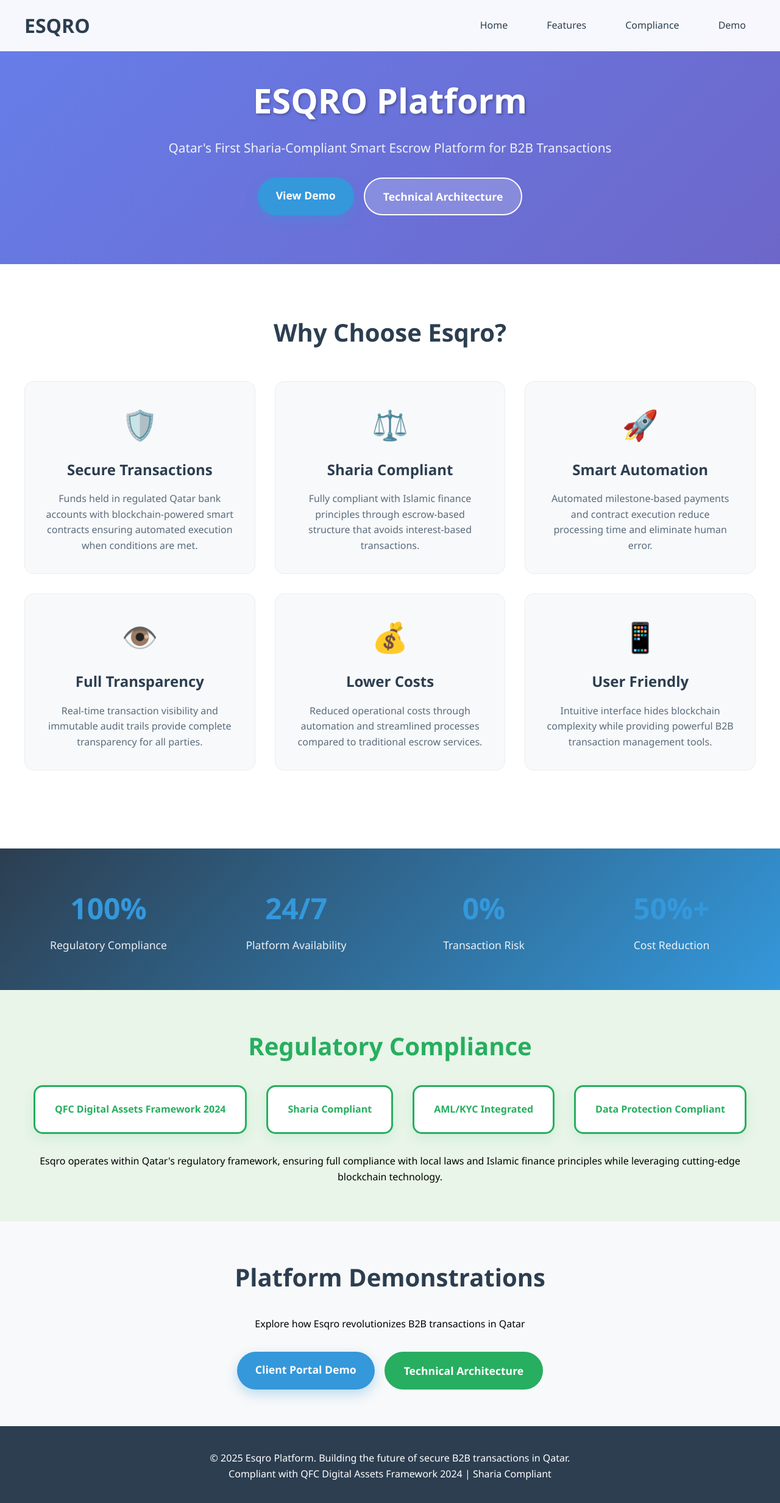
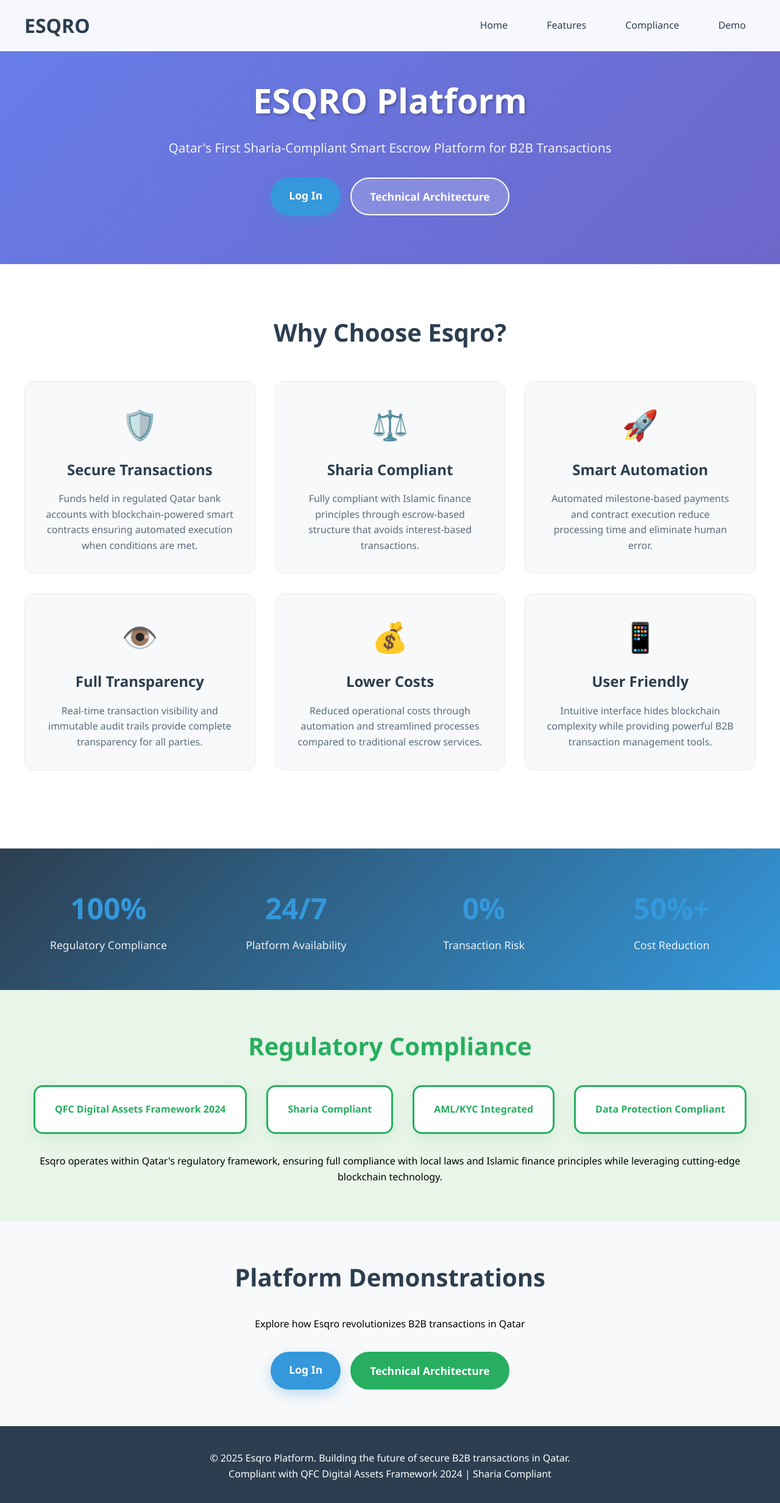
Before and after one commit to hashincludeim/EsQro_PhaseOne, a plain HTML site: page index.html in a window 1280 px wide. Shown: the whole page at 61% size. Drawn offline with Linux system fonts and the light colour scheme.

Commit message:
Add files via upload

```diff
--- a/index.html
+++ b/index.html
@@ -326,7 +326,7 @@
             <h1>ESQRO Platform</h1>
             <p>Qatar's First Sharia-Compliant Smart Escrow Platform for B2B Transactions</p>
             <div class="cta-buttons">
-                <a href="#demo" class="btn btn-primary">View Demo</a>
+                <a href="login.html" class="btn btn-primary">Log In</a>
                 <a href="#" class="btn btn-secondary" onclick="showArchitecture()">Technical Architecture</a>
             </div>
         </div>
@@ -409,7 +409,7 @@
             <h2>Platform Demonstrations</h2>
             <p>Explore how Esqro revolutionizes B2B transactions in Qatar</p>
             <div class="demo-buttons">
-                <a href="#" class="btn btn-primary" onclick="showClientDemo()">Client Portal Demo</a>
+                <a href="login.html" class="btn btn-primary">Log In</a>
                 <a href="#" class="btn btn-secondary" onclick="showArchitecture()" style="background: #27ae60; border-color: #27ae60;">Technical Architecture</a>
             </div>
         </div>
```
